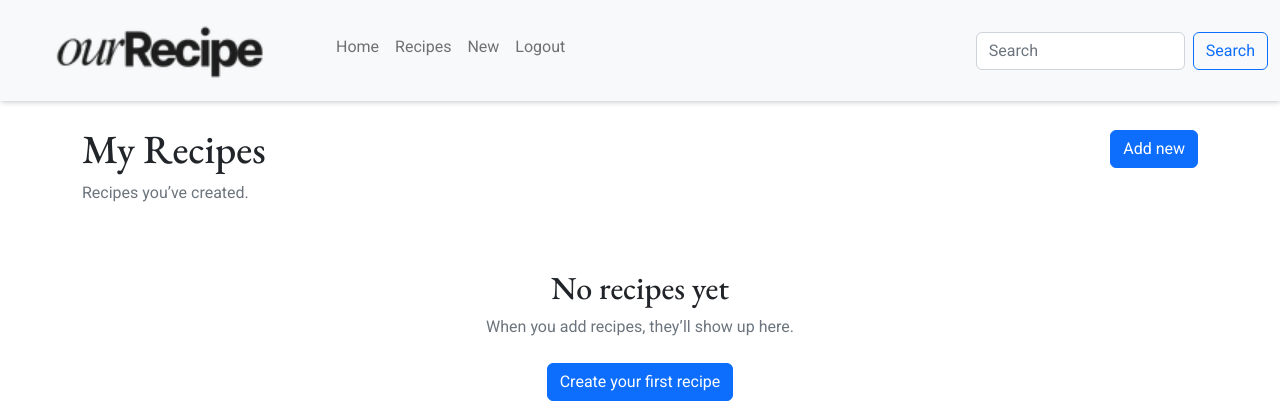
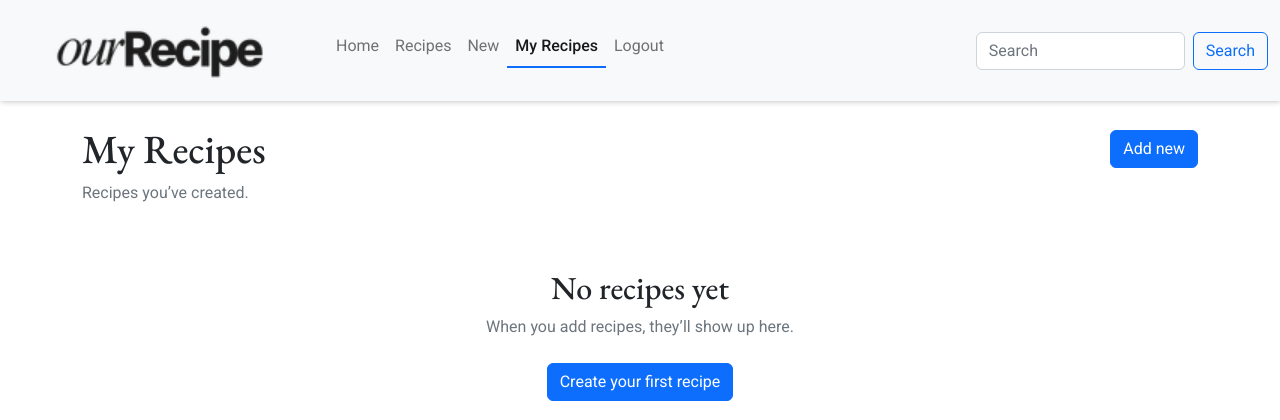
Before and after one commit to iyeme-dev/recipe-blog, a Django app: page /recipes/mine/ in a window 1280 px wide. Shown: the top 420 px of the page. Run offline with Django 5.2, Linux system fonts and the light colour scheme; the visitor is signed in with stand-in values (Sample User, id 1); data that the repository does not hold is empty; some libraries are stand-ins or nearby versions.

Commit message:
Add My Recipes navbar link for registered users

```diff
--- a/templates/includes/header.html
+++ b/templates/includes/header.html
@@ -23,6 +23,12 @@
               </li>
               {% if request.user.is_authenticated %}
               <li class="nav-item">
+                <a class="nav-link {% if url_name == 'my_recipes' %}active{% endif %}"
+                href="{% url 'recipes:my_recipes' %}">
+                My Recipes</a>
+              </li>
+
+              <li class="nav-item">
                 <a class="nav-link {% if url_name == 'accounts_logout' %}active{% endif %}" href="/accounts/logout/">Logout</a>
               </li>
               {% else %}
```
